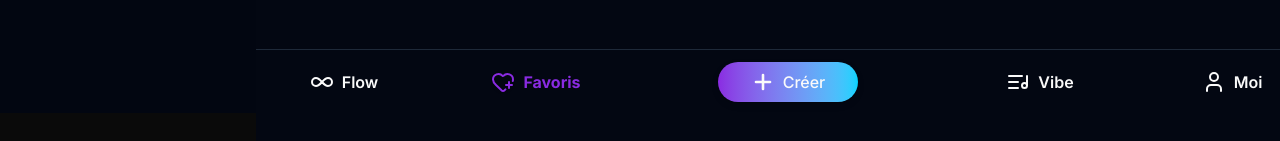
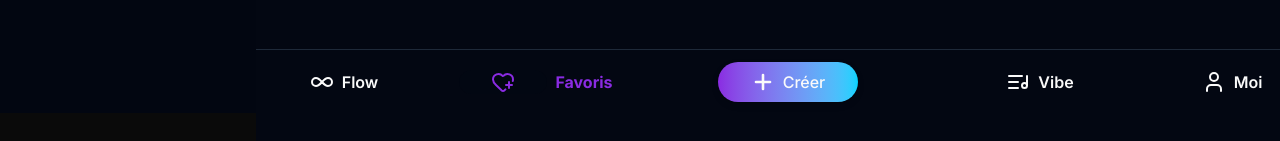
Before and after one commit to bossnare/melodayzmusic, a Next.js app in the folder apps/client/: page /dashboard/favoris in a window 1280 px wide. Shown: the part 687-828 px from the top of the page. Built offline with nearby package versions, Linux system fonts and the light colour scheme.

Commit message:
client: fix navigation jiggle

```diff
--- a/apps/client/src/components/NavBottom.tsx
+++ b/apps/client/src/components/NavBottom.tsx
@@ -70,9 +70,9 @@ export const NavBottom = () => {
                 <span
                   className={`${
                     pathname === tab.href
-                      ? 'bg-gray-950/90 px-5 md:px-0 md:p-8 rounded-full'
+                      ? 'bg-gray-950/90 p-2 md:p-8 rounded-full'
                       : ''
-                  } py-1 md:py-0 shrink-0 transition-all duration-100 ease-in`}
+                  } py-2 md:py-0 shrink-0 transition-all duration-100 ease-in`}
                 >
                   {tab.icon}
                 </span>{' '}
```
